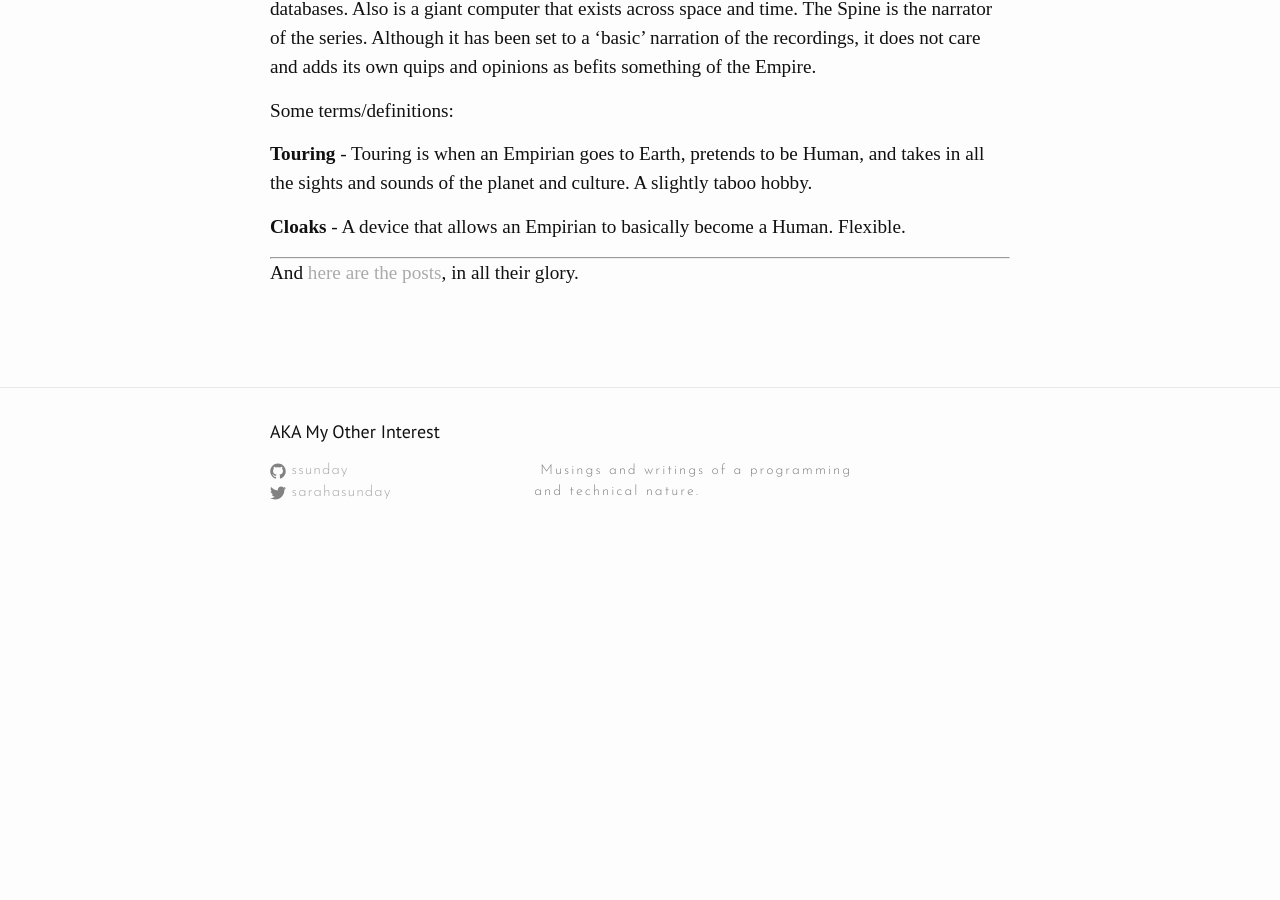
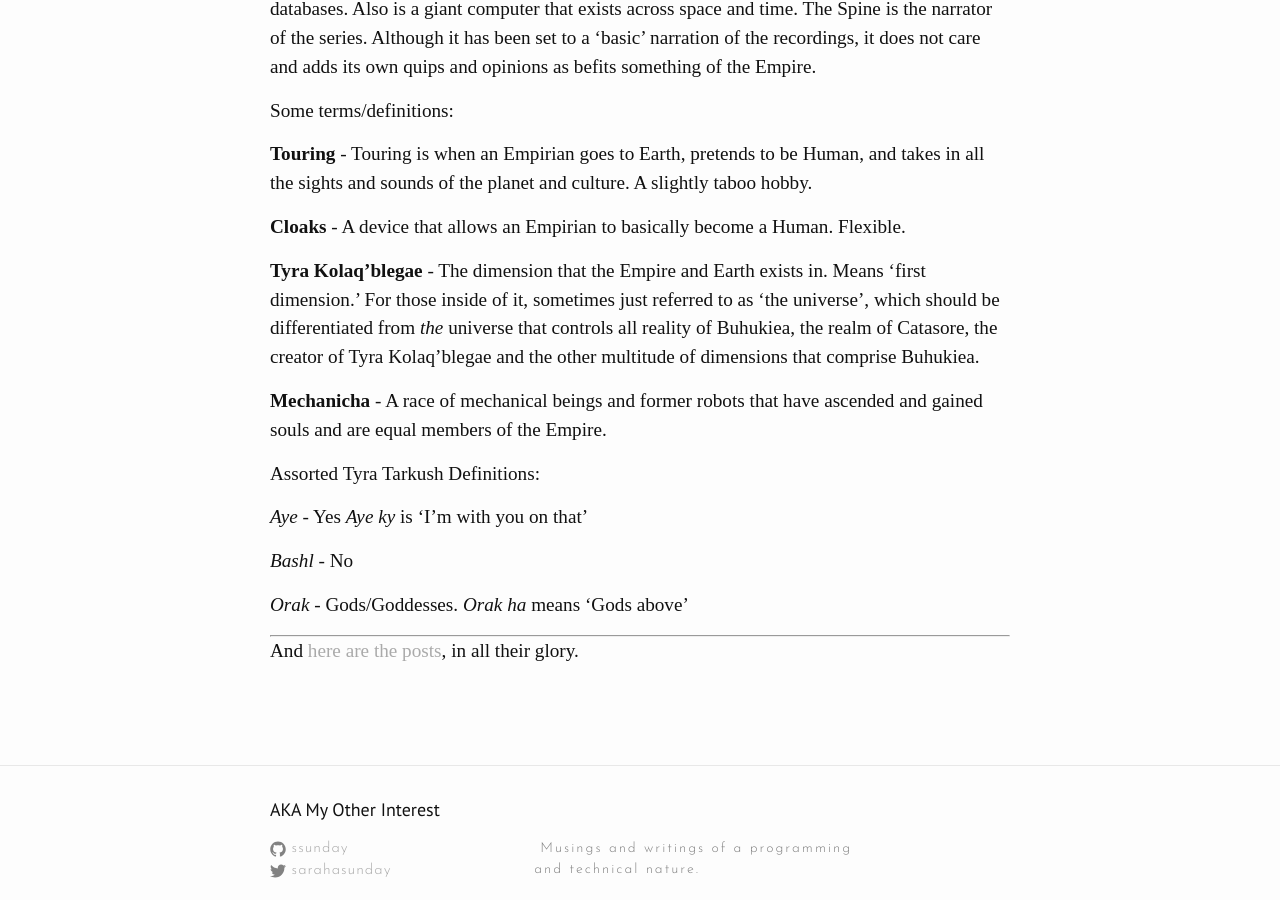
Before and after one commit to ssunday/ssunday.github.io, a Jekyll site: the page built from recordings.md, in a window 1280 px wide and 900 px high, scrolled down 2913 px. Built offline with Jekyll 4.4.1, drawn with Linux system fonts in a browser that asks for light colours; nearby versions of some CDN libraries; before the commit the page ends 3478 px from its top, so only the background shows below that.

```diff
--- a/recordings.md
+++ b/recordings.md
@@ -24,6 +24,18 @@ Some terms/definitions:
 
 **Cloaks** - A device that allows an Empirian to basically become a Human. Flexible.
 
+**Tyra Kolaq'blegae** - The dimension that the Empire and Earth exists in. Means 'first dimension.' For those inside of it, sometimes just referred to as 'the universe', which should be differentiated from *the* universe that controls all reality of Buhukiea, the realm of Catasore, the creator of Tyra Kolaq'blegae and the other multitude of dimensions that comprise Buhukiea.
+
+**Mechanicha** - A race of mechanical beings and former robots that have ascended and gained souls and are equal members of the Empire.
+
+Assorted Tyra Tarkush Definitions:
+
+*Aye* - Yes *Aye ky* is 'I'm with you on that'
+
+*Bashl* - No
+
+*Orak* - Gods/Goddesses. *Orak ha* means 'Gods above'
+
 ---
 
 And [here are the posts](/recordings-archive/), in all their glory.
```
Also changed, not shown: _posts/2016-6-15-divine-advice-3.markdown (added, +75 -0 lines).
